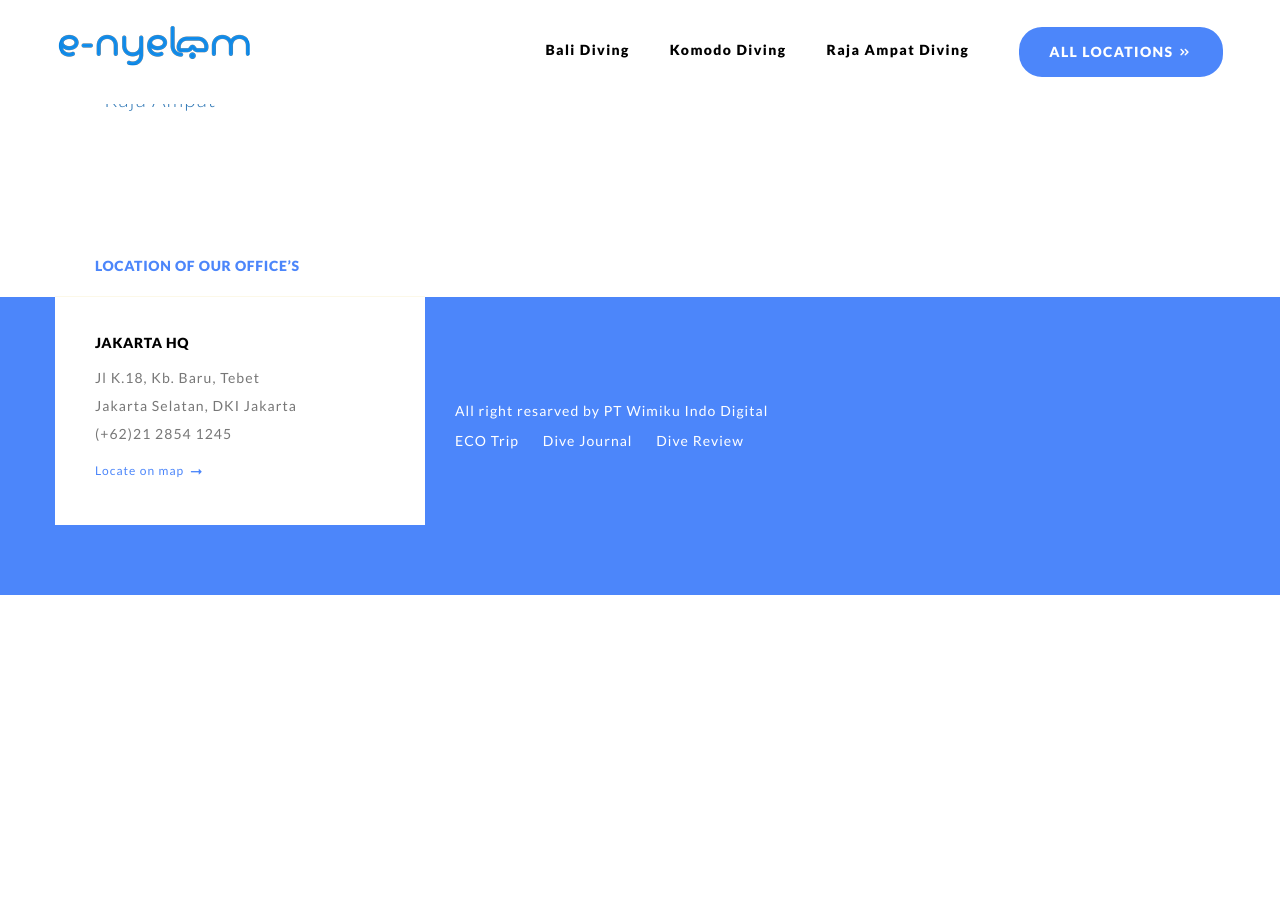
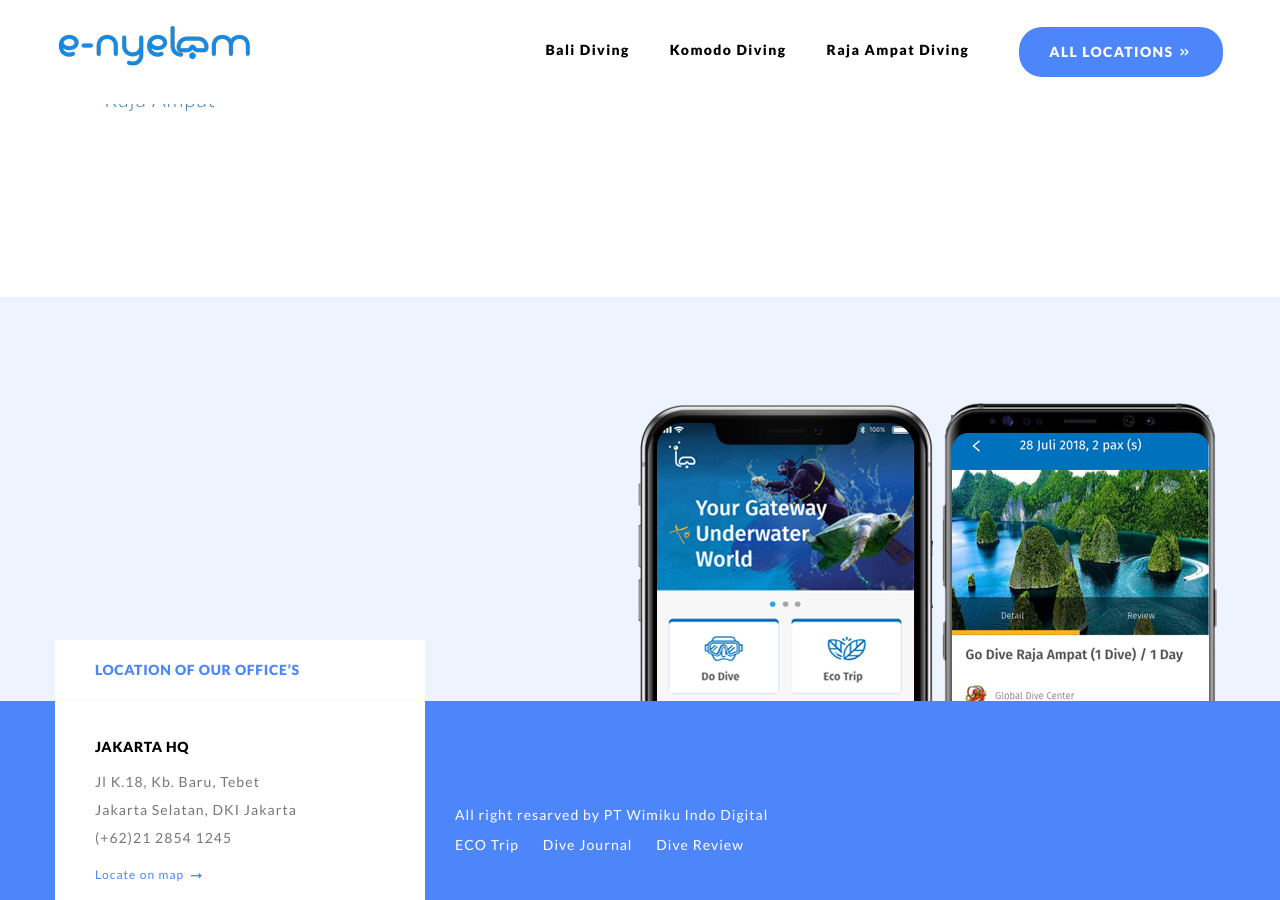
Before and after one commit to kemtol/nyelam, a Jekyll site: the page built from laman/spots/scuba-diving-in-indonesia.md, in a window 1280 px wide and 900 px high, scrolled down 2659 px. Built offline with Jekyll 4.4.1, drawn with Linux system fonts in a browser that asks for light colours; some web fonts are replaced; before the commit the page ends 3254 px from its top, so only the background shows below that.

Commit message:
Update default.html

```diff
--- a/_layouts/default.html
+++ b/_layouts/default.html
@@ -34,7 +34,7 @@
 
 	{{ content }}
 
-  	{% if page.layout == service-page %}
+  	{% if page.layout == "service-page" %}
 		{% include download.html %}
 	{% endif %}
 
```
